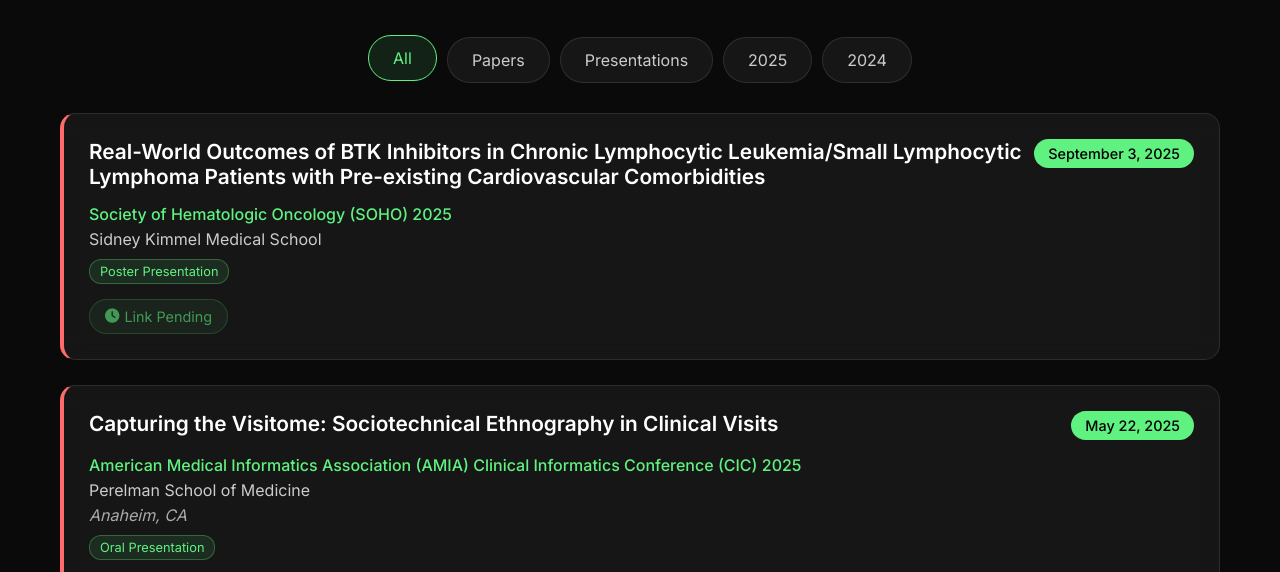
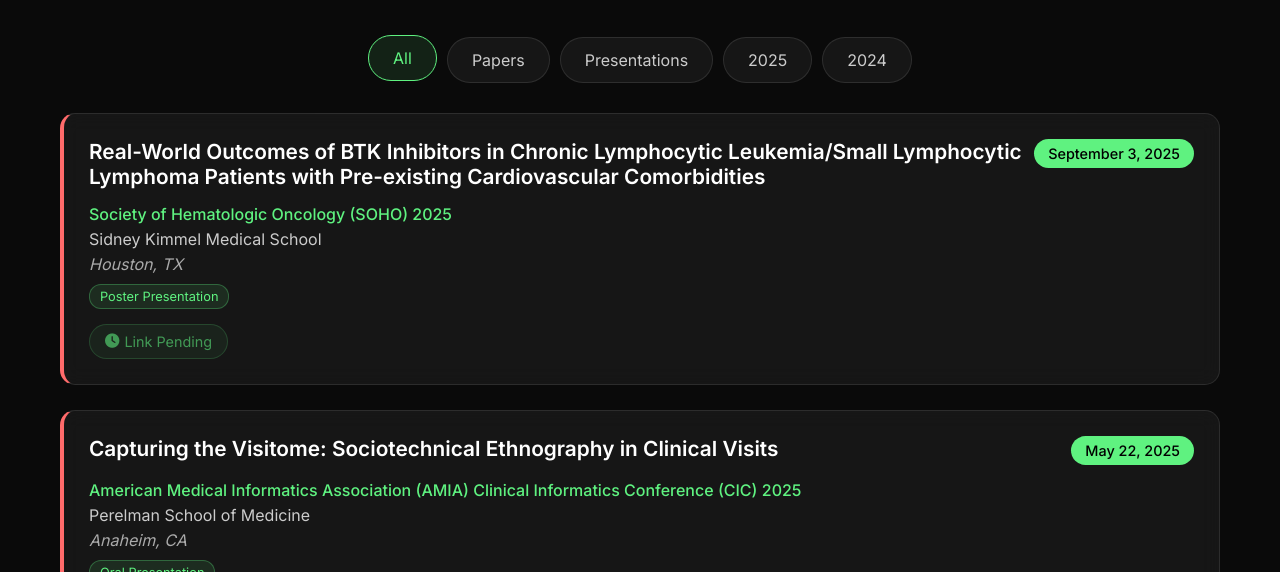
Before and after one commit to BasamAlasaly/basamalasaly.github.io, a plain HTML site: page research.html in a window 1280 px wide. Shown: the part 213-785 px from the top of the page. Drawn offline with Linux system fonts and the light colour scheme.

Commit message:
Add Houston, TX as location for SOHO 2025 presentation

```diff
--- a/research.html
+++ b/research.html
@@ -536,6 +536,7 @@
       <div class="publication-details">
         <div class="publication-venue">Society of Hematologic Oncology (SOHO) 2025</div>
         <div class="publication-institution">Sidney Kimmel Medical School</div>
+        <div class="publication-location">Houston, TX</div>
         <span class="publication-type">Poster Presentation</span>
       </div>
       <div class="publication-links">
```
